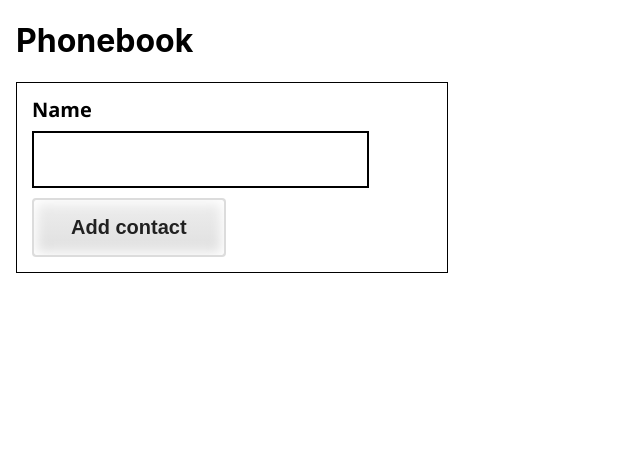
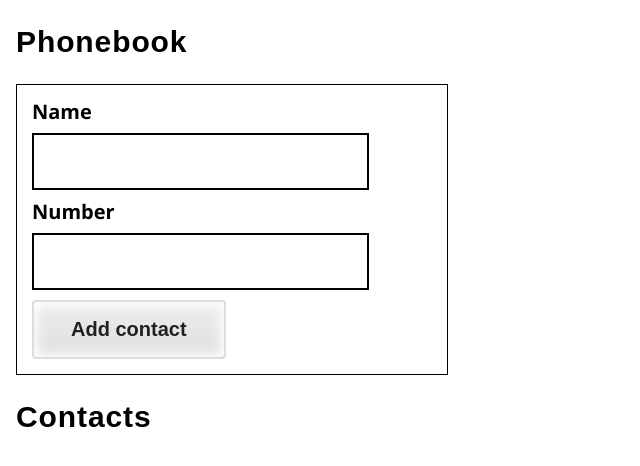
Before and after one commit to Illia-illia/goit-react-hw-03-phonebook, a React (Create React App) app: page / in a window 1280 px wide. Shown: the top 466 px of the page, without its empty margins (0-640 px from the left). Built offline with nearby package versions, Linux system fonts and the light colour scheme.

Commit message:
finish step2

```diff
--- a/src/components/App.jsx
+++ b/src/components/App.jsx
@@ -1,13 +1,19 @@
 import { Component } from 'react';
-// import { nanoid } from 'nanoid';
+import { nanoid } from 'nanoid';
 import { Formik, ErrorMessage } from 'formik';
 import * as yup from 'yup';
 import { Wrap, FormContact, Label, Input, Button } from './App.styled';
+import { Section } from './Section/Section';
+import { ContactsList } from './ContactsList/ContactsList';
 
-const schema = yup.object().shape({ name: yup.string().required() });
+const schema = yup.object().shape({
+  name: yup.string().required(),
+  number: yup.number().required(),
+});
 
 const initialValues = {
   name: '',
+  number: '',
 };
 
 export class App extends Component {
@@ -15,18 +21,23 @@ export class App extends Component {
     contacts: [],
     name: '',
   };
+
+  addContact = name => {
+    this.setState(prevState => ({
+      contacts: [name, ...prevState.contacts],
+    }));
+  };
+
   render() {
     const handleSubmit = (values, { resetForm }) => {
-      console.log(values);
-      this.setState(() => ({
-        name: values,
-      }));
-      console.log('state', this.state);
+      values.id = nanoid();
+      this.addContact(values);
       resetForm();
     };
     return (
       <Wrap>
-        <h1>Phonebook</h1>
+        <Section title={`Phonebook`}>
+          {' '}
           <Formik
             initialValues={initialValues}
             onSubmit={handleSubmit}
@@ -43,10 +54,23 @@ export class App extends Component {
                 ></Input>
                 <ErrorMessage component="div" name="name" />
               </Label>
+              <Label>
+                Number
+                <Input
+                  type="tel"
+                  name="number"
+                  pattern="\+?\d{1,4}?[-.\s]?\(?\d{1,3}?\)?[-.\s]?\d{1,4}[-.\s]?\d{1,4}[-.\s]?\d{1,9}"
+                  title="Phone number must be digits and can contain spaces, dashes, parentheses and can start with +"
+                ></Input>
+                <ErrorMessage component="div" name="number" />
+              </Label>
               <Button type="submit">Add contact</Button>
             </FormContact>
           </Formik>
-        <ul></ul>
+        </Section>
+        <Section title={`Contacts`}>
+          <ContactsList contacts={this.state.contacts} />
+        </Section>
       </Wrap>
     );
   }
--- /dev/null
+++ b/src/components/ContactsList/ContactsList.js
@@ -0,0 +1,13 @@
+export const ContactsList = ({ contacts }) => {
+  return (
+    <ul>
+      {contacts.map(({ id, name, number }) => {
+        return (
+          <li key={id}>
+            {name}: {number}
+          </li>
+        );
+      })}
+    </ul>
+  );
+};
--- /dev/null
+++ b/src/components/Section/Section.js
@@ -0,0 +1,9 @@
+import { Title } from './Section.styled';
+export const Section = ({ title, children }) => {
+  return (
+    <section>
+      <Title>{title}</Title>
+      {children}
+    </section>
+  );
+};
--- /dev/null
+++ b/src/components/Section/Section.styled.js
@@ -0,0 +1,9 @@
+import styled from 'styled-components';
+
+export const Title = styled.h2`
+  font-family: sans-serif;
+  font-size: 30px;
+  line-height: 1.15;
+  font-weight: 700;
+  letter-spacing: 0.03em;
+`;
```
Also changed, not shown: src/components/ContactsList/ContactsList.styled.js (added). Lines whose indentation alone changed are shown as unchanged.
